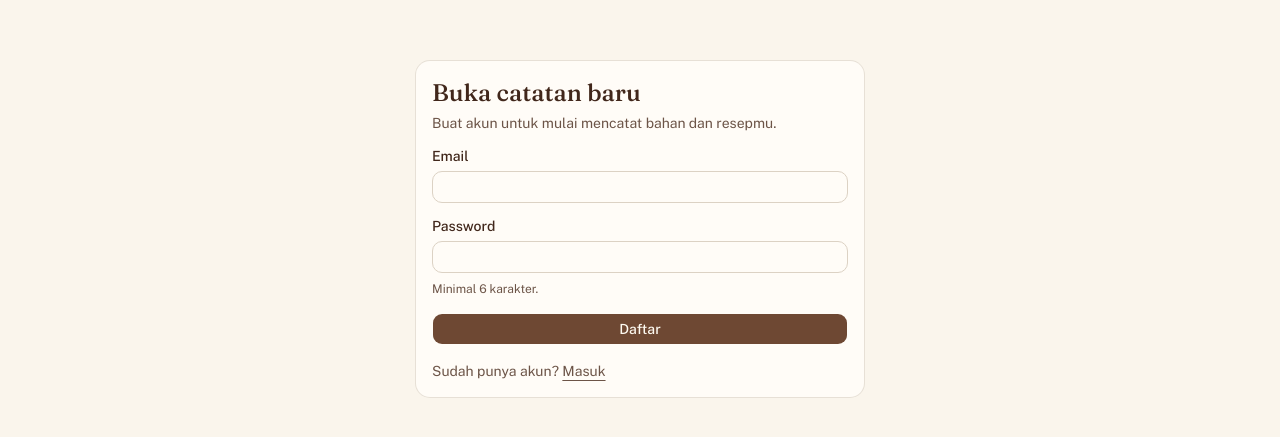
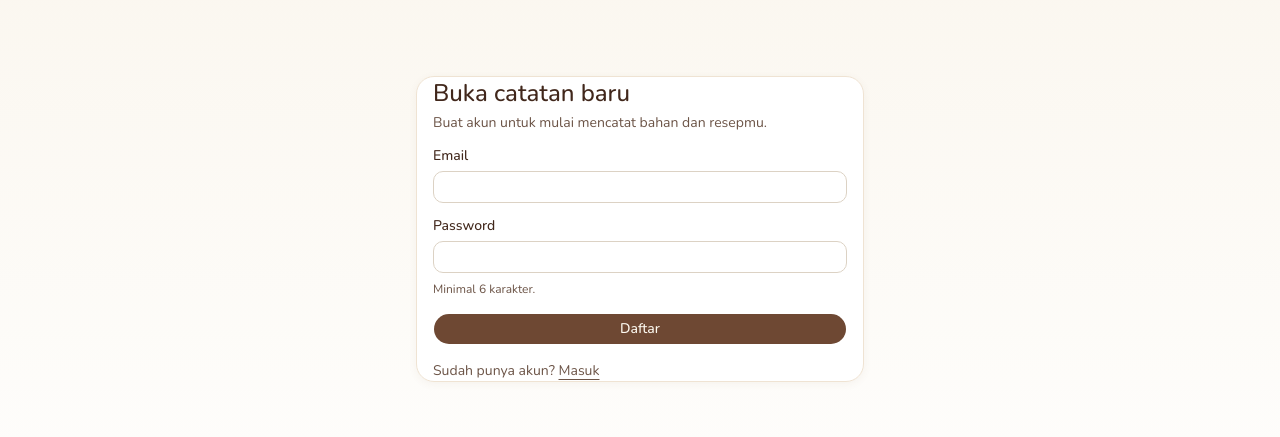
Before and after one commit to Callmerev95/Lunar-hpp-manager, a Next.js app: page /register in a window 1280 px wide. Shown: the part 171-608 px from the top of the page. Built offline with nearby package versions, Linux system fonts and the light colour scheme.

Commit message:
feat: match figma design (Nunito, cream-white gradient, card visuals, pill buttons)

```diff
--- a/src/app/globals.css
+++ b/src/app/globals.css
@@ -17,9 +17,9 @@
 @theme inline {
   --color-background: var(--background);
   --color-foreground: var(--foreground);
-  --font-sans: var(--font-public-sans);
-  --font-mono: var(--font-public-sans);
-  --font-heading: var(--font-fraunces);
+  --font-sans: var(--font-nunito);
+  --font-mono: var(--font-nunito);
+  --font-heading: var(--font-nunito);
   --color-sidebar-ring: var(--sidebar-ring);
   --color-sidebar-border: var(--sidebar-border);
   --color-sidebar-accent-foreground: var(--sidebar-accent-foreground);
@@ -132,7 +132,21 @@
     @apply border-border outline-ring/50;
   }
   body {
-    @apply bg-background text-foreground;
+    @apply text-foreground;
+    background: linear-gradient(
+        180deg,
+        oklch(0.972 0.013 84) 0%,
+        oklch(1 0 0) 100%
+      )
+      fixed;
+  }
+  .dark body {
+    background: linear-gradient(
+        180deg,
+        oklch(0.24 0.026 44) 0%,
+        oklch(0.15 0.018 40) 100%
+      )
+      fixed;
   }
   html {
     @apply font-sans;
--- a/src/app/layout.tsx
+++ b/src/app/layout.tsx
@@ -1,17 +1,13 @@
 import type { Metadata } from "next";
-import { Fraunces, Public_Sans } from "next/font/google";
+import { Nunito } from "next/font/google";
 import { Providers } from "@/components/providers";
 import { Toaster } from "@/components/ui/sonner";
 import "./globals.css";
 
-const fraunces = Fraunces({
-  variable: "--font-fraunces",
+const nunito = Nunito({
+  variable: "--font-nunito",
   subsets: ["latin"],
-});
-
-const publicSans = Public_Sans({
-  variable: "--font-public-sans",
-  subsets: ["latin"],
+  weight: ["400", "500", "600", "700", "800"],
 });
 
 export const metadata: Metadata = {
@@ -23,7 +19,7 @@ export default function RootLayout({ children }: LayoutProps<"/">) {
   return (
     <html
       lang="id"
-      className={`${fraunces.variable} ${publicSans.variable} h-full antialiased`}
+      className={`${nunito.variable} h-full antialiased`}
       suppressHydrationWarning
     >
       <body className="min-h-full flex flex-col">
--- a/src/components/ui/button.tsx
+++ b/src/components/ui/button.tsx
@@ -4,7 +4,7 @@ import { cn } from "cn"
 import { Slot } from "radix-ui"
 
 const buttonVariants = cva(
-  "group/button inline-flex shrink-0 items-center justify-center rounded-lg border border-transparent bg-clip-padding text-sm font-medium whitespace-nowrap transition-all outline-none select-none focus-visible:border-ring focus-visible:ring-3 focus-visible:ring-ring/50 active:not-aria-[haspopup]:translate-y-px disabled:pointer-events-none disabled:opacity-50 aria-invalid:border-destructive aria-invalid:ring-3 aria-invalid:ring-destructive/20 dark:aria-invalid:border-destructive/50 dark:aria-invalid:ring-destructive/40 [&_svg]:pointer-events-none [&_svg]:shrink-0 [&_svg:not([class*='size-'])]:size-4",
+  "group/button inline-flex shrink-0 items-center justify-center rounded-full border border-transparent bg-clip-padding text-sm font-medium whitespace-nowrap transition-all outline-none select-none focus-visible:border-ring focus-visible:ring-3 focus-visible:ring-ring/50 active:not-aria-[haspopup]:translate-y-px disabled:pointer-events-none disabled:opacity-50 aria-invalid:border-destructive aria-invalid:ring-3 aria-invalid:ring-destructive/20 dark:aria-invalid:border-destructive/50 dark:aria-invalid:ring-destructive/40 [&_svg]:pointer-events-none [&_svg]:shrink-0 [&_svg:not([class*='size-'])]:size-4",
   {
     variants: {
       variant: {
--- a/src/components/ui/card.tsx
+++ b/src/components/ui/card.tsx
@@ -11,7 +11,7 @@ function Card({
       data-slot="card"
       data-size={size}
       className={cn(
-        "group/card flex flex-col gap-(--card-spacing) overflow-hidden rounded-xl bg-card py-(--card-spacing) text-sm text-card-foreground ring-1 ring-foreground/10 [--card-spacing:--spacing(4)] has-data-[slot=card-footer]:pb-0 has-[>img:first-child]:pt-0 data-[size=sm]:[--card-spacing:--spacing(3)] data-[size=sm]:has-data-[slot=card-footer]:pb-0 *:[img:first-child]:rounded-t-xl *:[img:last-child]:rounded-b-xl",
+        "group/card flex flex-col gap-(--card-spacing) overflow-hidden rounded-2xl border border-[#EFE3D3] bg-white text-sm text-card-foreground shadow-[0_2px_8px_rgba(123,81,56,0.06)] [--card-spacing:--spacing(4)] has-data-[slot=card-footer]:pb-0 has-[>img:first-child]:pt-0 data-[size=sm]:[--card-spacing:--spacing(3)] data-[size=sm]:has-data-[slot=card-footer]:pb-0 *:[img:first-child]:rounded-t-xl *:[img:last-child]:rounded-b-xl dark:border-border dark:bg-card dark:shadow-none",
         className
       )}
       {...props}
```
Also changed, not shown: 1 other file (tests, documents, lock files or other folders).
